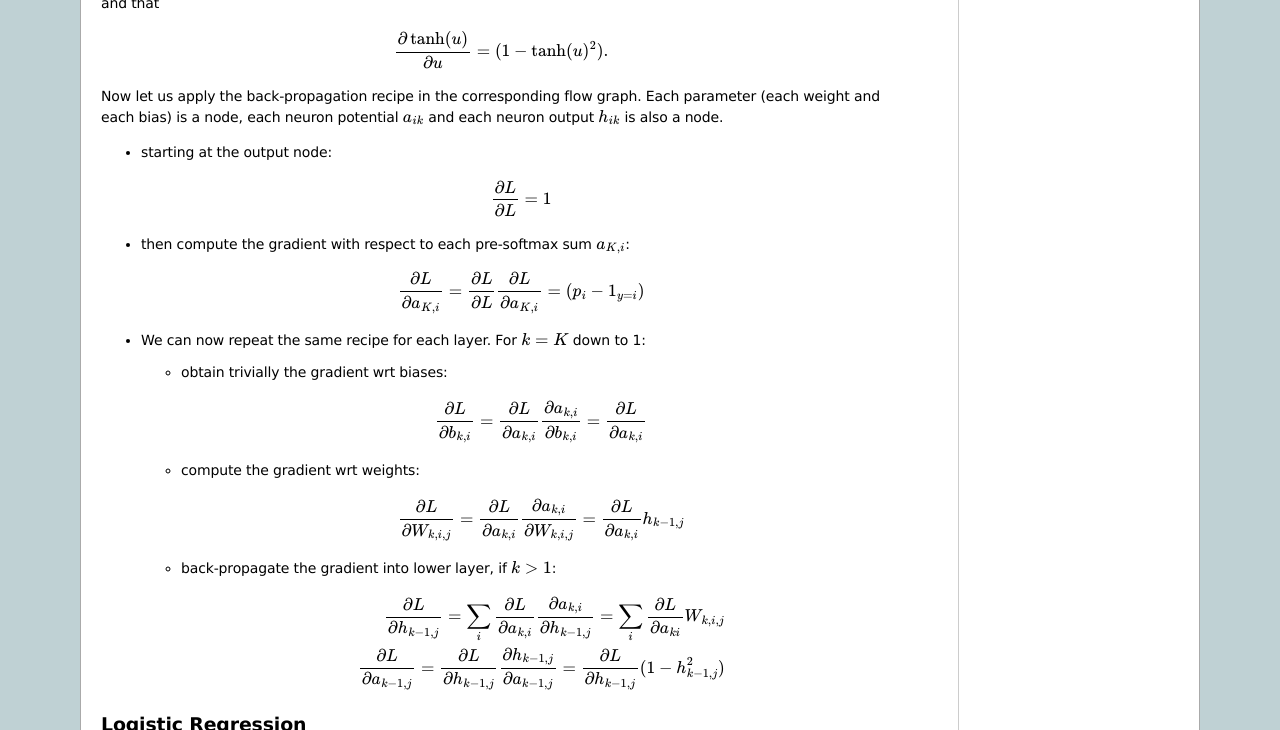
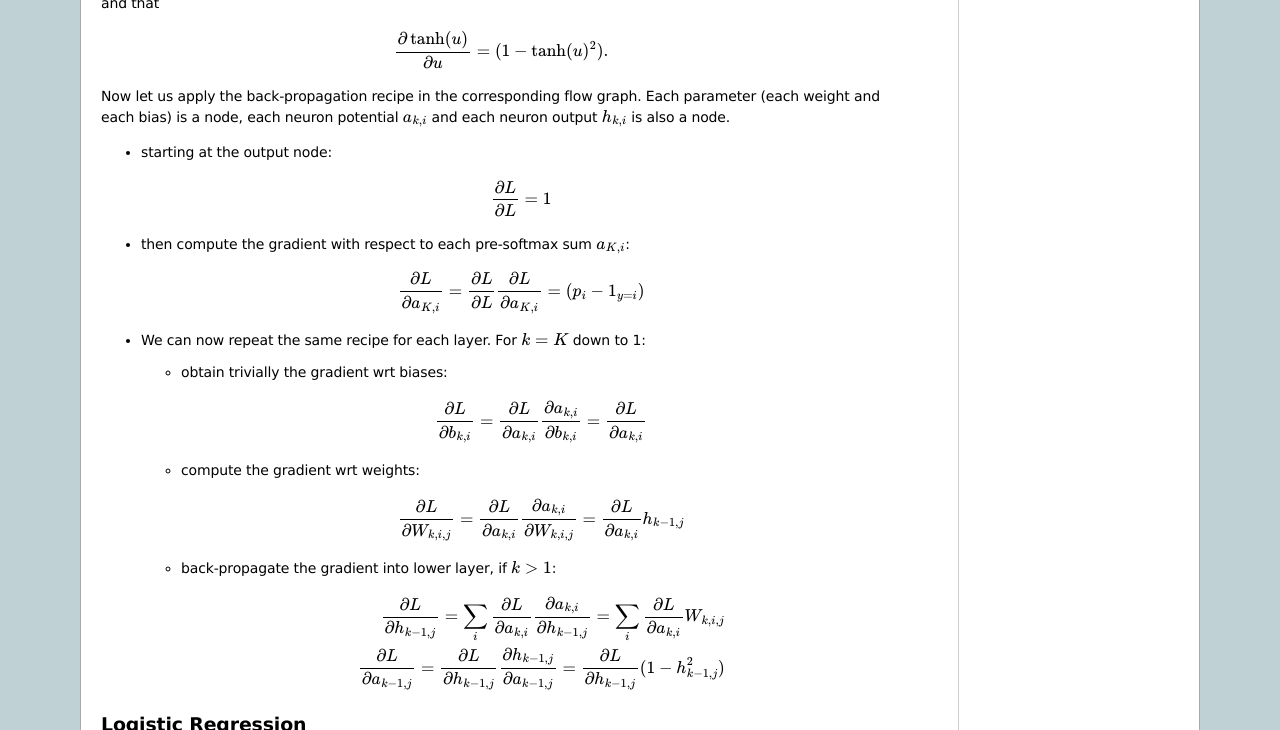
Before and after one commit to goodfeli/galatea, a Sphinx documentation site: the page built from notes_de_cours/doc/mlp.txt, in a window 1280 px wide and 1400 px high, scrolled down 1763 px. Shown: the part 154-884 px from the top of the window. Built offline with Sphinx 7.4.7, drawn with Linux system fonts in a browser that asks for light colours; formulas are drawn with MathJax 3; some of the changed text lies outside the part shown.

Commit message:
Fix some indices

```diff
--- a/notes_de_cours/doc/mlp.txt
+++ b/notes_de_cours/doc/mlp.txt
@@ -108,7 +108,7 @@
    where :math:`b_k` is a vector of biases and :math:`W_k` is a matrix of weights connecting layer :math:`k-1` to layer :math:`k`.
    The scalar computation associated with a single unit :math:`i` of layer :math:`k` is
 
-   :math:`h_{ki} = {\rm tanh}(b_{ki} + \sum_j W_{kij} h_{k-1,j})`
+   :math:`h_{k,i} = {\rm tanh}(b_{k,i} + \sum_j W_{k,i,j} h_{k-1,j})`
 
 In the case of a probabilistic classifier, we would then have a softmax output layer, e.g.,
 
@@ -136,7 +136,7 @@
 .. math:: \frac{\partial \tanh(u)}{\partial u} = (1-\tanh(u)^2).
 
 Now let us apply the back-propagation recipe in the corresponding flow graph. Each parameter (each weight and
-each bias) is a node, each neuron potential :math:`a_{ik}` and each neuron output :math:`h_{ik}`
+each bias) is a node, each neuron potential :math:`a_{k,i}` and each neuron output :math:`h_{k,i}`
 is also a node.
 
 * starting at the output node:
@@ -159,7 +159,7 @@
 
   * back-propagate the gradient into lower layer, if :math:`k>1`:
 
-     .. math:: \frac{\partial L}{\partial h_{k-1,j}} = \sum_i \frac{\partial L}{\partial a_{k,i}} \frac{\partial a_{k,i}}{\partial h_{k-1,j}} = \sum_i \frac{\partial L}{\partial a_{ki}} W_{k,i,j}
+     .. math:: \frac{\partial L}{\partial h_{k-1,j}} = \sum_i \frac{\partial L}{\partial a_{k,i}} \frac{\partial a_{k,i}}{\partial h_{k-1,j}} = \sum_i \frac{\partial L}{\partial a_{k,i}} W_{k,i,j}
 
        \frac{\partial L}{\partial a_{k-1,j}} = \frac{\partial L}{\partial h_{k-1,j}} \frac{\partial h_{k-1,j}}{\partial a_{k-1,j}}=\frac{\partial L}{\partial h_{k-1,j}} (1 - h_{k-1,j}^2)
 
--- a/notes_de_cours/doc/mlp_fr.txt
+++ b/notes_de_cours/doc/mlp_fr.txt
@@ -126,7 +126,7 @@
     poids, connectant la couche :math:`k-1` à la couche :math:`k`.
     Le calcul scalaire associé à une unité donnée :math:`i` de la couche
     :math:`k` est
-    :math:`h_{ki} = {\rm tanh}(b_{ki} + \sum_j W_{kij} h_{k-1,j})`.
+    :math:`h_{k,i} = {\rm tanh}(b_{k,i} + \sum_j W_{k,i,j} h_{k-1,j})`.
 
 Dans le cas d'un classifieur probabiliste, nous avons un softmax sur la couche
 de sortie, c'est-à-dire :
@@ -159,7 +159,7 @@
 
 Maintenant, appliquons la méthode de la rétropropagation dans le graphe de
 flot correspondant. Chaque paramètre (chaque poids et chaque biais) est un
-nœud, le potentiel :math:`a_{ik}` et la sortie :math:`h_{ik}` de chaque
+nœud, le potentiel :math:`a_{k,i}` et la sortie :math:`h_{k,i}` de chaque
 neurone est aussi un nœud.
 
 * On part du nœud de sortie:
@@ -196,7 +196,7 @@
     .. math:: \frac{\partial L}{\partial h_{k-1,j}}
       = \sum_i \frac{\partial L}{\partial a_{k,i}}
                \frac{\partial a_{k,i}}{\partial h_{k-1,j}}
-      = \sum_i \frac{\partial L}{\partial a_{ki}} W_{k,i,j}
+      = \sum_i \frac{\partial L}{\partial a_{k,i}} W_{k,i,j}
 
       \frac{\partial L}{\partial a_{k-1,j}}
       = \frac{\partial L}{\partial h_{k-1,j}}
```
